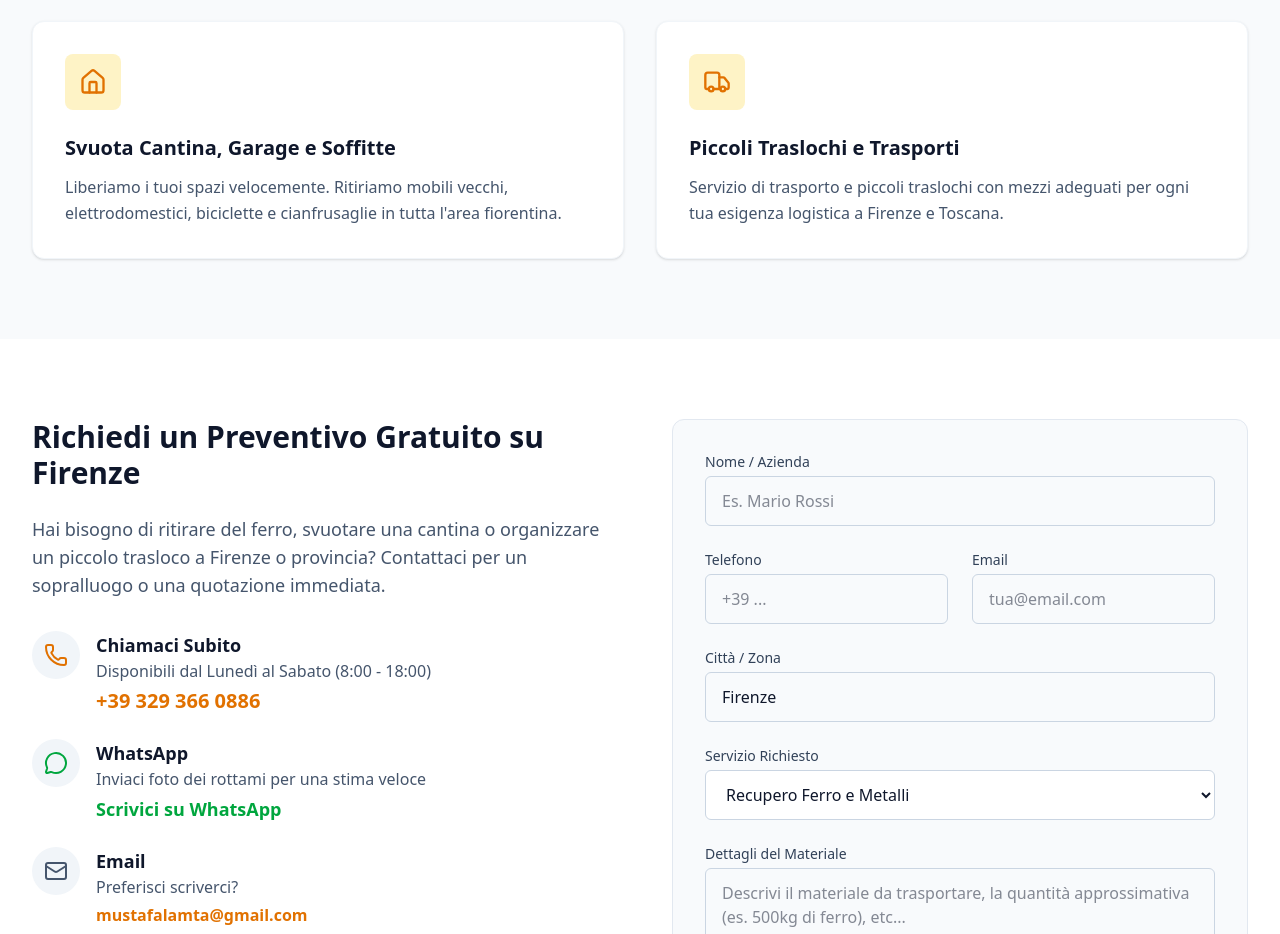
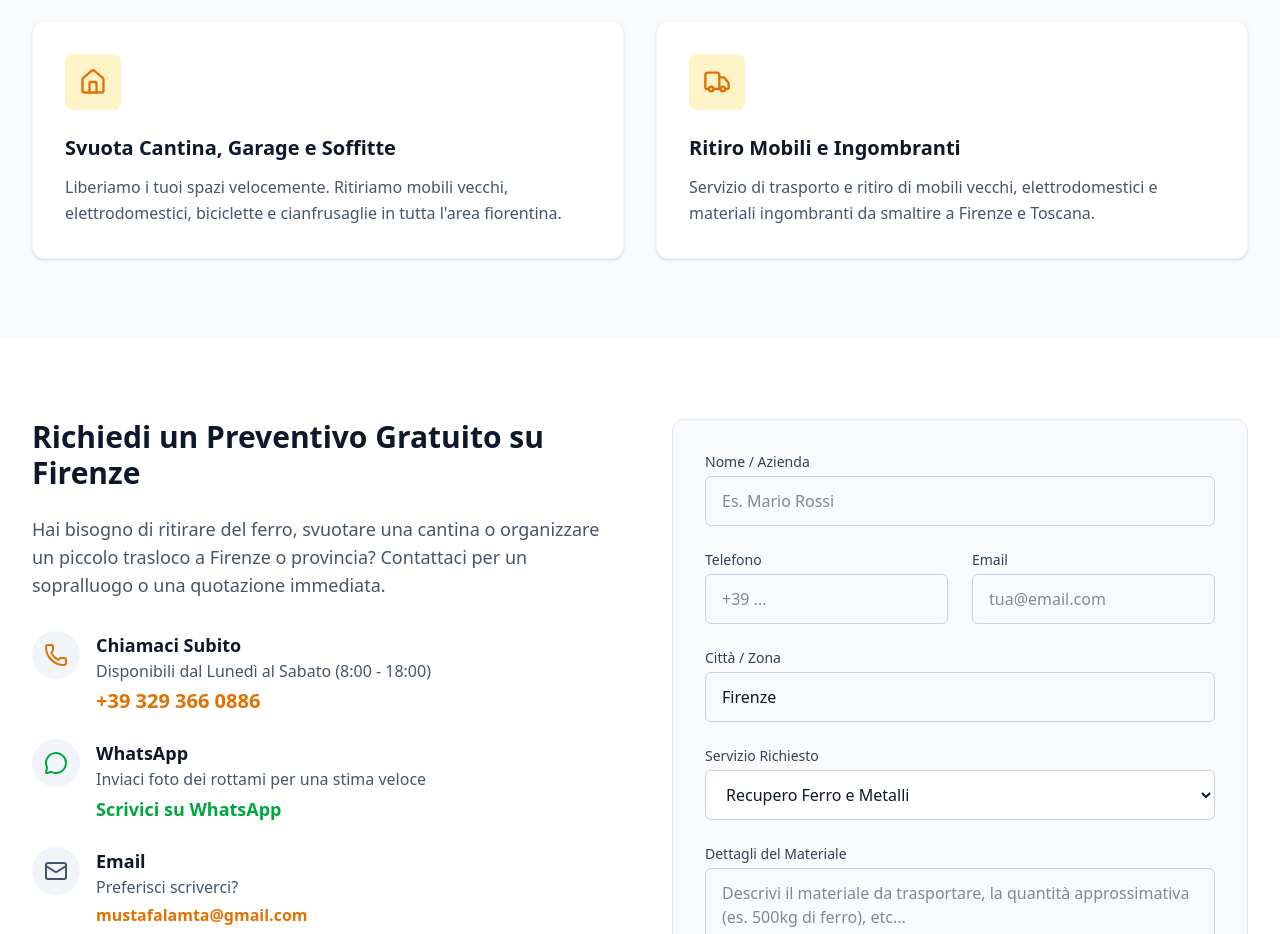
Before and after one commit to sarabddn/FerroTrans, a React (Vite) app: page / in a window 1280 px wide. Shown: the part 1280-2214 px from the top of the page. Built offline with nearby package versions, Linux system fonts and the light colour scheme.

Commit message:
Update Services.tsx

```diff
--- a/src/components/Services.tsx
+++ b/src/components/Services.tsx
@@ -17,8 +17,8 @@ const services = [
     icon: Home
   },
   {
-    title: 'Piccoli Traslochi e Trasporti',
-    description: 'Servizio di trasporto e piccoli traslochi con mezzi adeguati per ogni tua esigenza logistica a Firenze e Toscana.',
+    title: 'Ritiro Mobili e Ingombranti',
+    description: 'Servizio di trasporto e ritiro di mobili vecchi, elettrodomestici e materiali ingombranti da smaltire a Firenze e Toscana.',
     icon: Truck
   }
 ];
```
